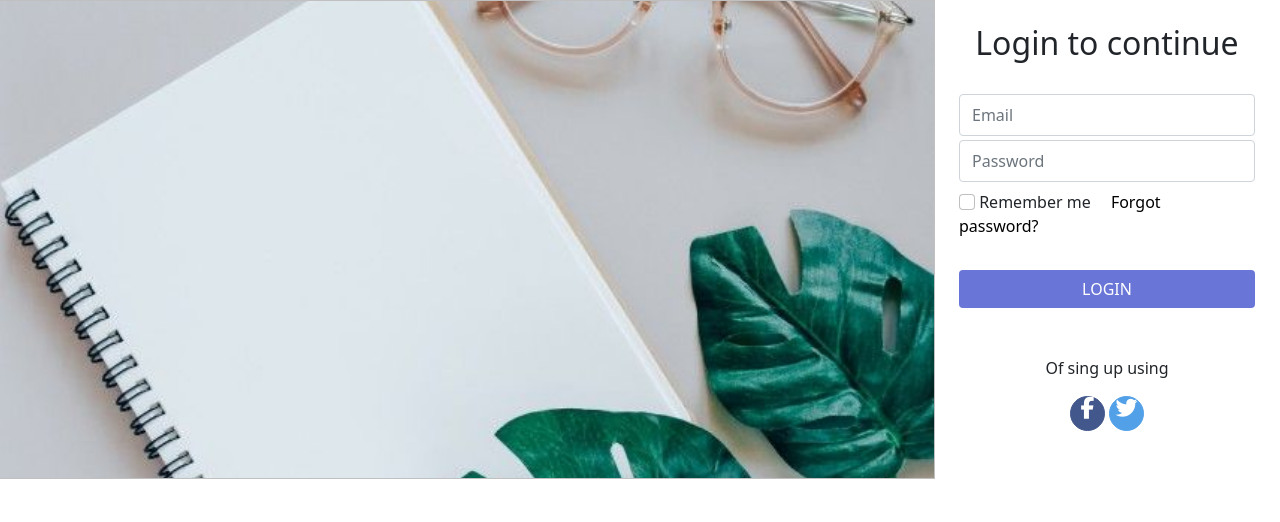
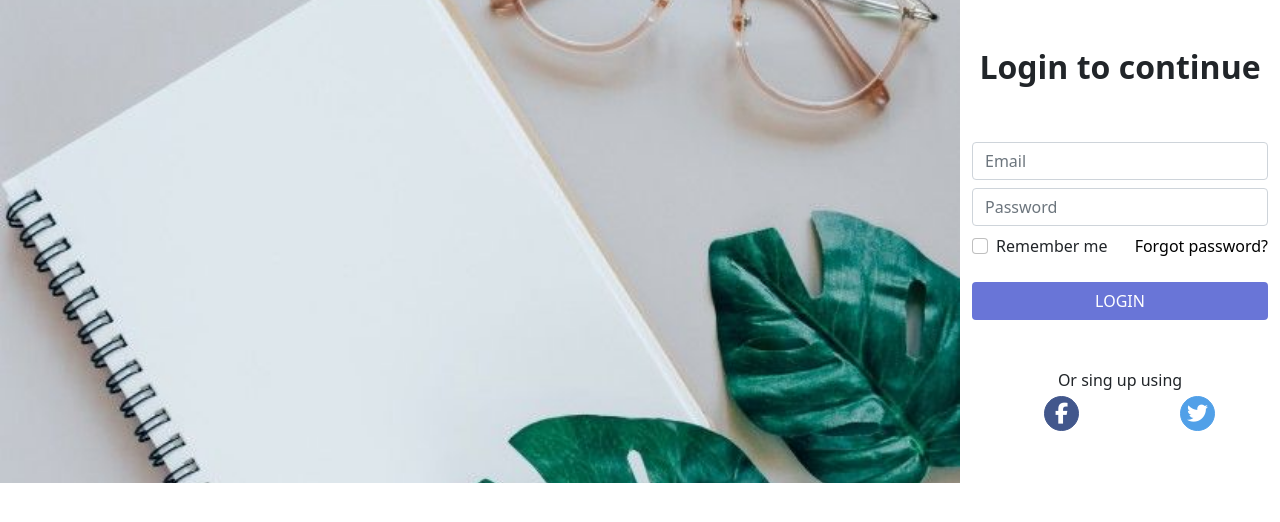
Before and after one commit to dianaescobedo10/login, a plain HTML site: page index.html in a window 1280 px wide. Shown: the top 522 px of the page. Drawn offline with Linux system fonts and the light colour scheme.

Commit message:
Actualizacion 1

```diff
--- a/css/styles.css
+++ b/css/styles.css
@@ -1,16 +1,31 @@
+/**{
+    padding: 0;
+    margin: 0;
+}*/
+
 .container-fluid{
-    width: 100%;
-    margin-left: -13px;
+    /* width: 100%;*/
+    height: 670rem !important;
+    /*margin-left: -13px;*/
 }
 
-.img{
-    background-image: url("../imagen/photo.jpg");
+/*.img-fluid{
+    /*background-image: url("../imagen/photo.jpg");*/
+    /*background-size: cover;
+    /*background-position: center center;*/
+    /*width: 90%;*/
+    /*object-fit: cover;
+    /*transform: scale(1.5);
+    width: 100%;
+    height: 100%;
+}*/
+
+.image{
+    background-image: url(../imagen/photo.jpg);
+    background-position: center center;
+    background-repeat: no-repeat;
     background-size: cover;
-    background-position: center center;
-}
-
-h1{
-    font-size: 2rem;
+    background-clip:border-box;
 }
 
 .btn{
@@ -25,29 +40,38 @@ h1{
 
 .span{
     color: black;
-    /*text-align: right;*/
     text-decoration: none;
 }
 
+.mt-2{
+    margin-top: -1.5rem !important
+}
 
-i, .fa-facebook-f{
-    font-size: 22px;
+
+/*i, .fa-facebook-f*/ .boton{
+    font-size: 21px;
     width: 35px;
     height: 35px;
     color: white;
     background: #42578C;
     border: 1px solid  #42578C;
     border-radius: 50%;
-    cursor: pointer;
-    transition: all ease 2s;
 }
 
-.fa-twitter{
+i{
+    color: white;
+}
+
+.button-2{
+    font-size: 21px;
+    width: 35px;
+    height: 35px;
     color: white;
     background: #51A0E8;
     border: 1px solid  #51A0E8;
+    border-radius: 50%;
 }
 
-.fab{
+/*.fab{
     line-height: 1.5;
-}
+}*/
--- a/index.html
+++ b/index.html
@@ -3,61 +3,80 @@
 <head>
     <meta charset="UTF-8">
     <meta name="viewport" content="width=device-width, initial-scale=1.0">
-    <link rel="stylesheet" href="bootstrap/css/bootstrap.min.css">
+    <link rel="stylesheet" href="./bootstrap/css/bootstrap.min.css">
     <link rel="stylesheet" href="./css/styles.css">
     <title>Login</title>
 </head>
 
 <body>
-    <header>
-        <div class="container-fluid">
-            <div class="row">
 
-                <div class="col-lg-9">
-                    <img class="center-block img" alt="" width="100%" height="100%">
-                </div>
+        <div class="container-fluid w-100">
+            <div class="row align-items-stretch">
+
+                <div class="col-lg-9 image"></div>
 
                 <div class="col-lg-3">
-                    <h1 class="text-center py-4">Login to continue</h1>
+                    <h2 class="text-center fw-bold py-5">Login to continue</h2>
 
                         <form action="#">
-                            <div class="mb-1">
-                                <input type="email" placeholder="Email" class="form-control py-2" name="email">
+                            <div class="mb-2">
+                                <input type="email" placeholder="Email" class="form-control py-2.5" name="email">
                             </div>
 
                             <div class="mb-2">
-                                <input type="password" placeholder="Password" class="form-control py-2" name="password">
+                                <input type="password" placeholder="Password" class="form-control py-2.5" name="password">
                             </div>
 
-                            <div class="mb-2">
+                            <div class="mb-4 form-check">
                                 <input type="checkbox" name="connected" class="form-check-input">
                                 <label for="connected" class="form-check-label">Remember me</label>
-                                <span><a href="#" class="span text-end mx-3">Forgot password?</a></span>
+
+                                <div class="text-end mt-2">
+                                    <a href="#" class="span">Forgot password?</a>
+                                </div>
                             </div>
 
                             <div class="d-grid">
-                                <button type="submit" class="btn mt-4">LOGIN</button>
+                                <button type="submit" class="btn mt-2.5">LOGIN</button>
                             </div>
                         </form>
 
                         <div class="container w-100 my-5">
+
                             <div class="row text-center">
-                                <div class="col-12">Of sing up using</div>
+                                <div class="col-12">Or sing up using</div>
                             </div>
 
-                            <div class="row ">
-                                <div class="col text-center mt-3">
-                                    <i class="fab fa-facebook-f"></i>
-                                    <i class="fab fa-twitter"></i>
+                            <div class="row">
+                                <div class="col-6">
+                                    <button class="boton w-30 my-1 mx-5">
+                                        <div class="row align-items-center">
+                                            <div class="col">
+                                                <a href="#"><i class="fab fa-facebook-f"></i></a>
+                                            </div>
+                                        </div>
+                                    </button>
+                                </div>
+
+                                <div class="col-6">
+                                    <button class="button-2 w-30 my-1 mx-5">
+                                        <div class="row align-items-center">
+                                            <div class="col">
+                                                <a href="#"><i class="fab fa-twitter"></i></a>
+                                            </div>
+                                        </div>
+                                    </button>
                                 </div>
                             </div>
 
                         </div>
+
                 </div>
 
             </div>
         </div>
-    </header>
+
+<script src="./bootstrap/js/bootstrap.bundle.min.js"></script>
 <script src="https://kit.fontawesome.com/c1a9b3509c.js" crossorigin="anonymous"></script>
 </body>
 </html>
```
